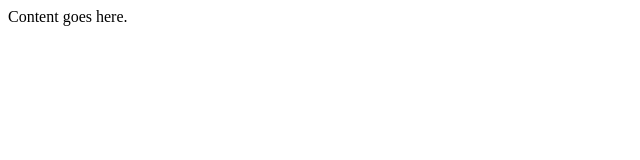
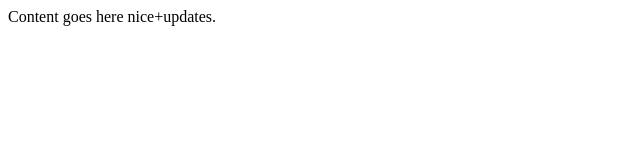
Before and after one commit to CobV/first_website, a plain HTML site: page index.html in a window 1280 px wide. Shown: the whole page, without its empty margins (0-640 px from the left). Drawn offline with Linux system fonts and the light colour scheme.

Commit message:
update to index

```diff
--- a/index.html
+++ b/index.html
@@ -6,6 +6,6 @@
 <meta name="keywords" content="html tutorial template">
 </head>
 <body>
-Content goes here.
+Content goes here nice+updates.
 </body>
 </html>
```
